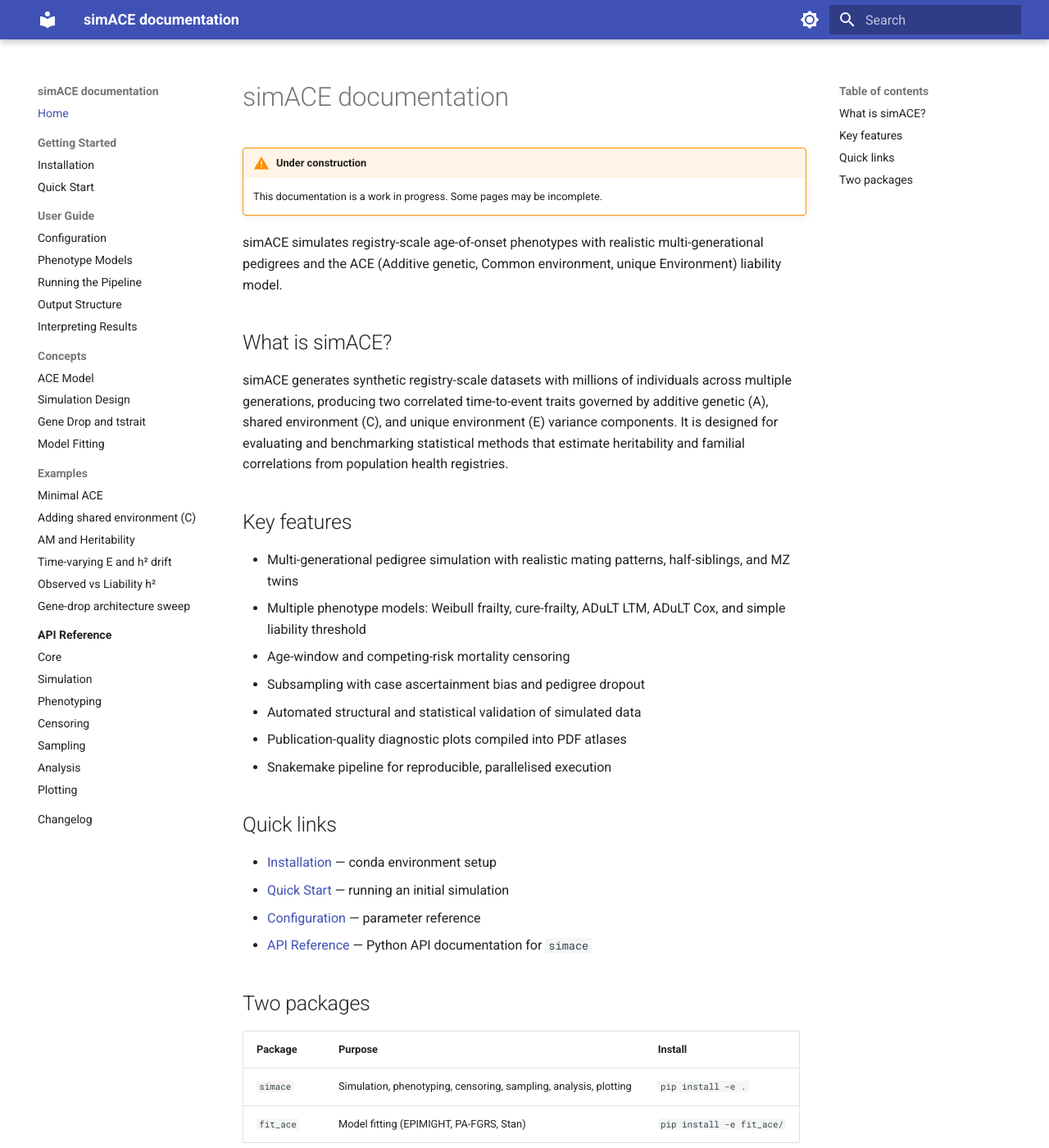
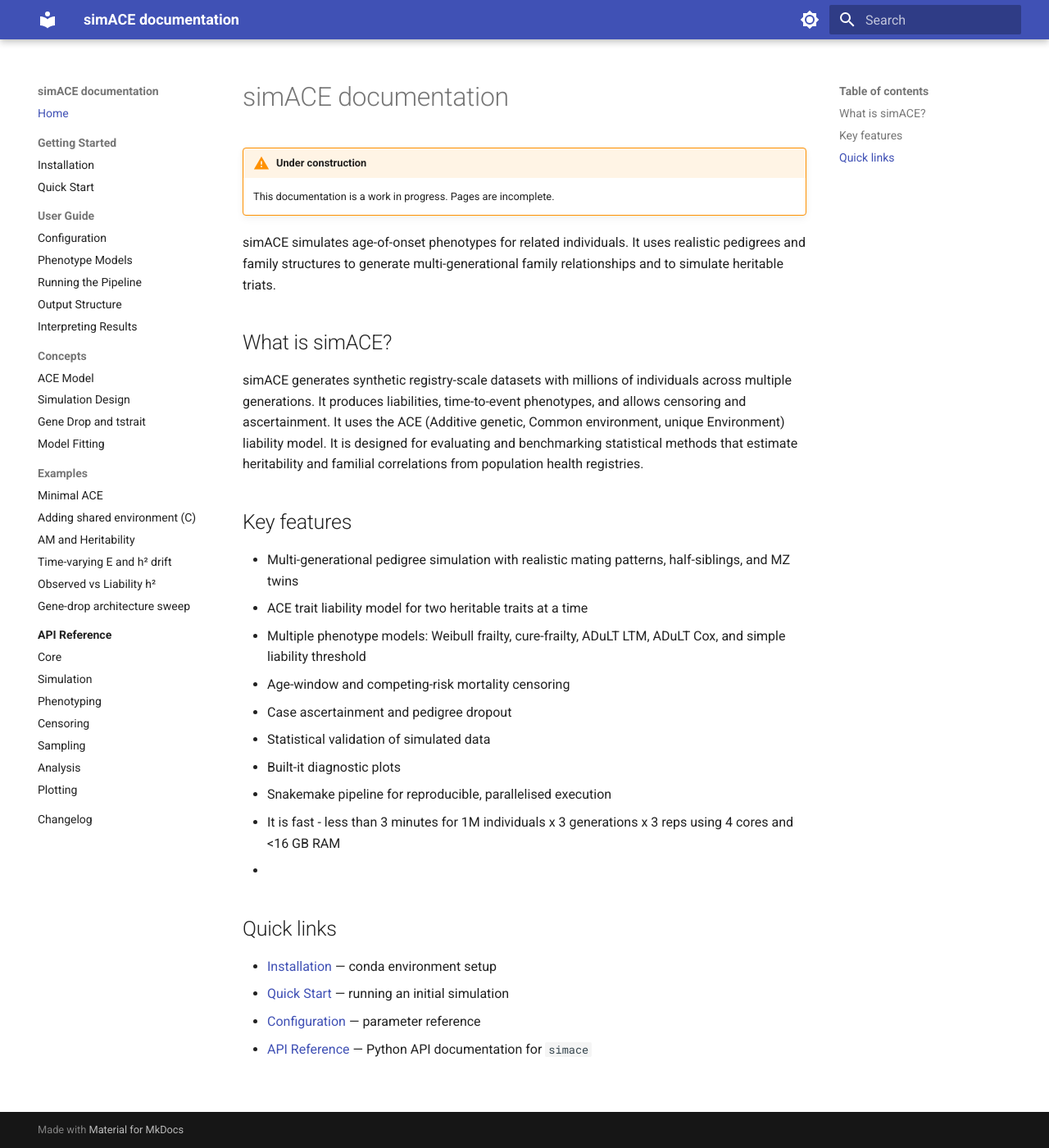
Before and after one commit to rwaples/simACE, an MkDocs documentation site: the page built from docs/index.md, in a window 1280 px wide and 1400 px high. Shown: the whole window at 82% size. Built offline with MkDocs 1.6.1 and Material for MkDocs 9.7.7, drawn with Linux system fonts in a browser that asks for light colours; some of the changed text lies outside the part shown.

Commit message:
docs/index: tighten landing copy and prune Two-packages section
Tightens the lead and "What is simACE?" paragraphs, adds bullets for
the two-trait ACE liability model and end-to-end speed (under 3 min for
1M individuals x 3 generations x 3 reps at 4 cores / <16 GB), and drops
the Two packages table since fit_ace lives in a sibling repo.

```diff
--- a/docs/index.md
+++ b/docs/index.md
@@ -1,29 +1,31 @@
 # simACE documentation
 
 !!! warning "Under construction"
-    This documentation is a work in progress. Some pages may be incomplete.
+    This documentation is a work in progress. Pages are incomplete.
 
-simACE simulates registry-scale age-of-onset phenotypes with realistic
-multi-generational pedigrees and the ACE (Additive genetic, Common environment,
-unique Environment) liability model.
+simACE simulates age-of-onset phenotypes for related individuals. It uses realistic pedigrees
+and family structures to generate multi-generational family relationships and to simulate heritable triats.
 
 ## What is simACE?
 
 simACE generates synthetic registry-scale datasets with millions of individuals
-across multiple generations, producing two correlated time-to-event traits governed
-by additive genetic (A), shared environment (C), and unique environment (E) variance
-components. It is designed for evaluating and benchmarking statistical methods that
+across multiple generations.  It produces liabilities, time-to-event phenotypes, and allows censoring and ascertainment. It uses the ACE
+(Additive genetic, Common environment, unique Environment) liability model.
+It is designed for evaluating and benchmarking statistical methods that
 estimate heritability and familial correlations from population health registries.
 
 ## Key features
 
 - Multi-generational pedigree simulation with realistic mating patterns, half-siblings, and MZ twins
+- ACE trait liability model for two heritable traits at a time
 - Multiple phenotype models: Weibull frailty, cure-frailty, ADuLT LTM, ADuLT Cox, and simple liability threshold
 - Age-window and competing-risk mortality censoring
-- Subsampling with case ascertainment bias and pedigree dropout
-- Automated structural and statistical validation of simulated data
-- Publication-quality diagnostic plots compiled into PDF atlases
+- Case ascertainment and pedigree dropout
+- Statistical validation of simulated data
+- Built-it diagnostic plots
 - Snakemake pipeline for reproducible, parallelised execution
+- It is fast - less than 3 minutes for 1M individuals x 3 generations x 3 reps using 4 cores and <16 GB RAM
+-
 
 ## Quick links
 
@@ -31,12 +33,3 @@ estimate heritability and familial correlations from population health registrie
 - [Quick Start](getting-started/quickstart.md) — running an initial simulation
 - [Configuration](user-guide/configuration.md) — parameter reference
 - [API Reference](api/index.md) — Python API documentation for `simace`
-
-## Two packages
-
-| Package | Purpose | Install |
-|---|---|---|
-| `simace` | Simulation, phenotyping, censoring, sampling, analysis, plotting | `pip install -e .` |
-| `fit_ace` | Model fitting (EPIMIGHT, PA-FGRS, Stan) | `pip install -e fit_ace/` |
-
-This documentation covers `simace`. See the `fit_ace` directory for model-fitting documentation.
```
